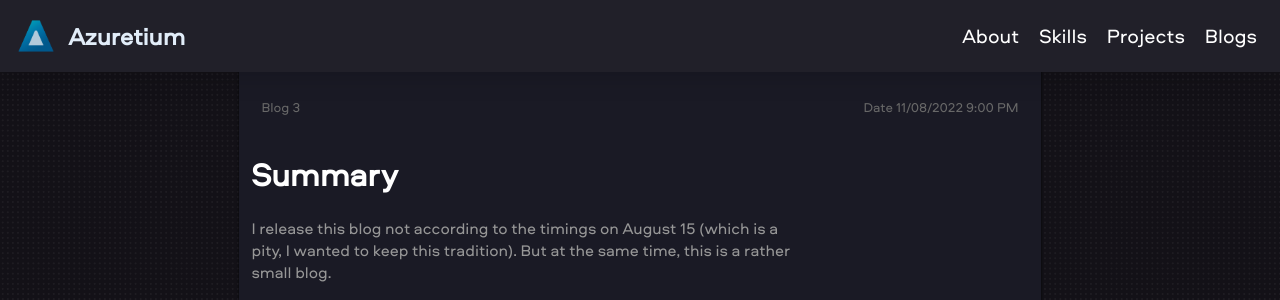
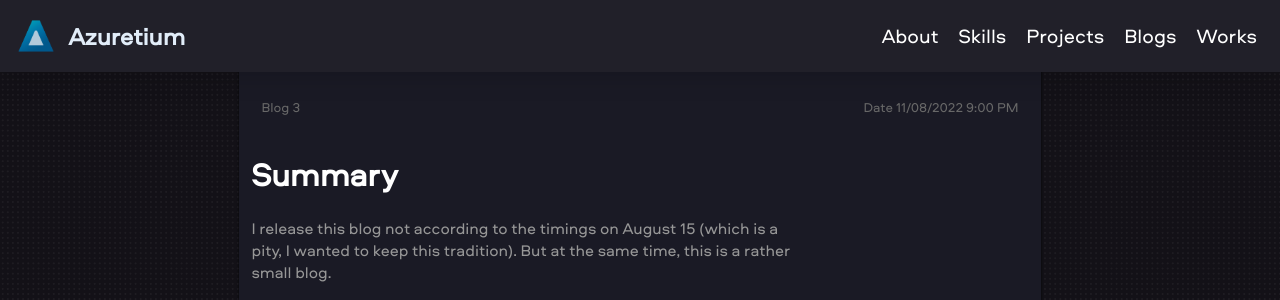
Before and after one commit to azuri42069/azuretium.space, a PHP site: page /blogs/blog-3/index.php in a window 1280 px wide. Shown: the top 300 px of the page. Run offline with PHP 8.4, Linux system fonts and the light colour scheme.

Commit message:
new button

```diff
--- a/blogs/blog-1/index.php
+++ b/blogs/blog-1/index.php
@@ -48,6 +48,7 @@
             <li><a class="button" href="https://azuretium.space#skills">Skills</a></li>
             <li><a class="button" href="https://azuretium.space#projects">Projects</a></li>
             <li><a class="button" href="https://azuretium.space/blogs">Blogs</a></li>
+            <li><a class="button" href="https://azuretium.space/showcase">Works</a></li>
             </ul>
           </nav>
 
@@ -60,6 +61,7 @@
             <li><a class="button" href="https://azuretium.space#skills">Skills</a></li>
             <li><a class="button" href="https://azuretium.space#projects">Projects</a></li>
             <li><a class="button" href="https://azuretium.space/blogs">Blogs</a></li>
+            <li><a class="button" href="https://azuretium.space/showcase">Works</a></li>
           </ul>
         </div>
 
--- a/blogs/blog-2/index.php
+++ b/blogs/blog-2/index.php
@@ -47,6 +47,7 @@
             <li><a class="button" href="https://azuretium.space#skills">Skills</a></li>
             <li><a class="button" href="https://azuretium.space#projects">Projects</a></li>
             <li><a class="button" href="https://azuretium.space/blogs">Blogs</a></li>
+            <li><a class="button" href="https://azuretium.space/showcase">Works</a></li>
             </ul>
           </nav>
 
@@ -59,6 +60,7 @@
             <li><a class="button" href="https://azuretium.space#skills">Skills</a></li>
             <li><a class="button" href="https://azuretium.space#projects">Projects</a></li>
             <li><a class="button" href="https://azuretium.space/blogs">Blogs</a></li>
+            <li><a class="button" href="https://azuretium.space/showcase">Works</a></li>
           </ul>
         </div>
 
--- a/blogs/blog-3/index.php
+++ b/blogs/blog-3/index.php
@@ -47,6 +47,7 @@
             <li><a class="button" href="https://azuretium.space#skills">Skills</a></li>
             <li><a class="button" href="https://azuretium.space#projects">Projects</a></li>
             <li><a class="button" href="https://azuretium.space/blogs">Blogs</a></li>
+            <li><a class="button" href="https://azuretium.space/showcase">Works</a></li>
             </ul>
           </nav>
 
@@ -55,10 +56,11 @@
           <div class="bar2"></div>
           <div class="bar3"></div>
           <ul class="mobile-menu">
-            <li><a class="button" href="#about">About</a></li>
-            <li><a class="button" href="#skills">Skills</a></li>
-            <li><a class="button" href="#projects">Projects</a></li>
+            <li><a class="button" href="https://azuretium.space#about">About</a></li>
+            <li><a class="button" href="https://azuretium.space#skills">Skills</a></li>
+            <li><a class="button" href="https://azuretium.space#projects">Projects</a></li>
             <li><a class="button" href="https://azuretium.space/blogs">Blogs</a></li>
+            <li><a class="button" href="https://azuretium.space/showcase">Works</a></li>
           </ul>
         </div>
 
--- a/blogs/blog-4/index.php
+++ b/blogs/blog-4/index.php
@@ -46,6 +46,7 @@
             <li><a class="button" href="https://azuretium.space#skills">Skills</a></li>
             <li><a class="button" href="https://azuretium.space#projects">Projects</a></li>
             <li><a class="button" href="https://azuretium.space/blogs">Blogs</a></li>
+            <li><a class="button" href="https://azuretium.space/showcase">Works</a></li>
             </ul>
           </nav>
 
@@ -58,6 +59,7 @@
             <li><a class="button" href="https://azuretium.space#skills">Skills</a></li>
             <li><a class="button" href="https://azuretium.space#projects">Projects</a></li>
             <li><a class="button" href="https://azuretium.space/blogs">Blogs</a></li>
+            <li><a class="button" href="https://azuretium.space/showcase">Works</a></li>
           </ul>
         </div>
 
--- a/blogs/index.php
+++ b/blogs/index.php
@@ -47,6 +47,7 @@
             <li><a class="button" href="https://azuretium.space#skills">Skills</a></li>
             <li><a class="button" href="https://azuretium.space#projects">Projects</a></li>
             <li><a class="button" href="https://azuretium.space/blogs">Blogs</a></li>
+            <li><a class="button" href="https://azuretium.space/showcase">Works</a></li>
             </ul>
           </nav>
 
@@ -59,6 +60,7 @@
             <li><a class="button" href="https://azuretium.space#skills">Skills</a></li>
             <li><a class="button" href="https://azuretium.space#projects">Projects</a></li>
             <li><a class="button" href="https://azuretium.space/blogs">Blogs</a></li>
+            <li><a class="button" href="https://azuretium.space/showcase">Works</a></li>
           </ul>
         </div>
 
--- a/showcase/index.php
+++ b/showcase/index.php
@@ -47,6 +47,7 @@
             <li><a class="button" href="https://azuretium.space#skills">Skills</a></li>
             <li><a class="button" href="https://azuretium.space#projects">Projects</a></li>
             <li><a class="button" href="https://azuretium.space/blogs">Blogs</a></li>
+            <li><a class="button" href="https://azuretium.space/showcase">Works</a></li>
             </ul>
           </nav>
 
@@ -59,6 +60,7 @@
             <li><a class="button" href="https://azuretium.space#skills">Skills</a></li>
             <li><a class="button" href="https://azuretium.space#projects">Projects</a></li>
             <li><a class="button" href="https://azuretium.space/blogs">Blogs</a></li>
+            <li><a class="button" href="https://azuretium.space/showcase">Works</a></li>
           </ul>
         </div>
 
--- a/style/style.css
+++ b/style/style.css
@@ -1065,7 +1065,7 @@ a.button {
 }
 
 .reportbug:hover {
-    color:#727d88;
+    color:#dedede;
 }
 
 .reportbug{
```
Also changed, not shown: index.php (+8 -6 lines).
